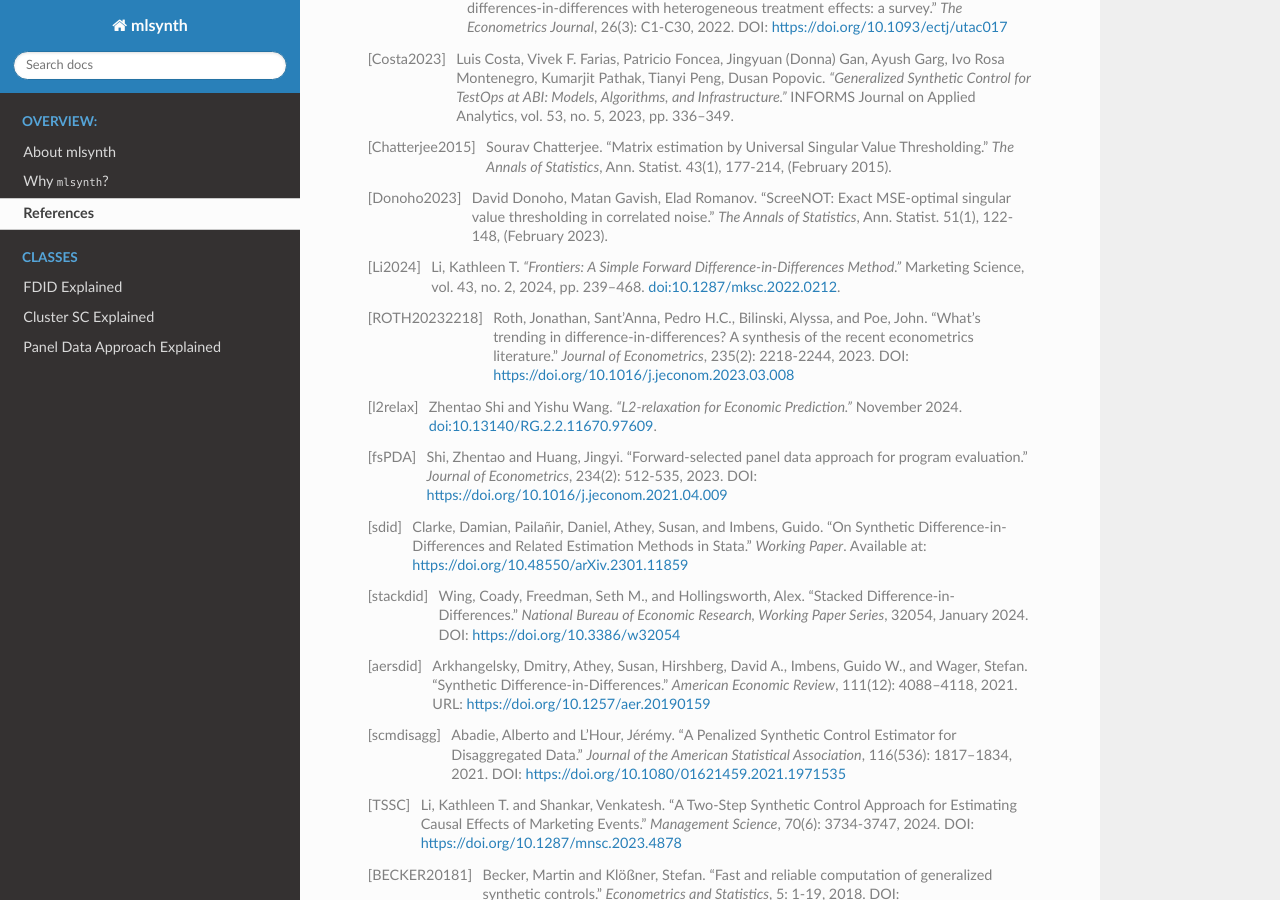
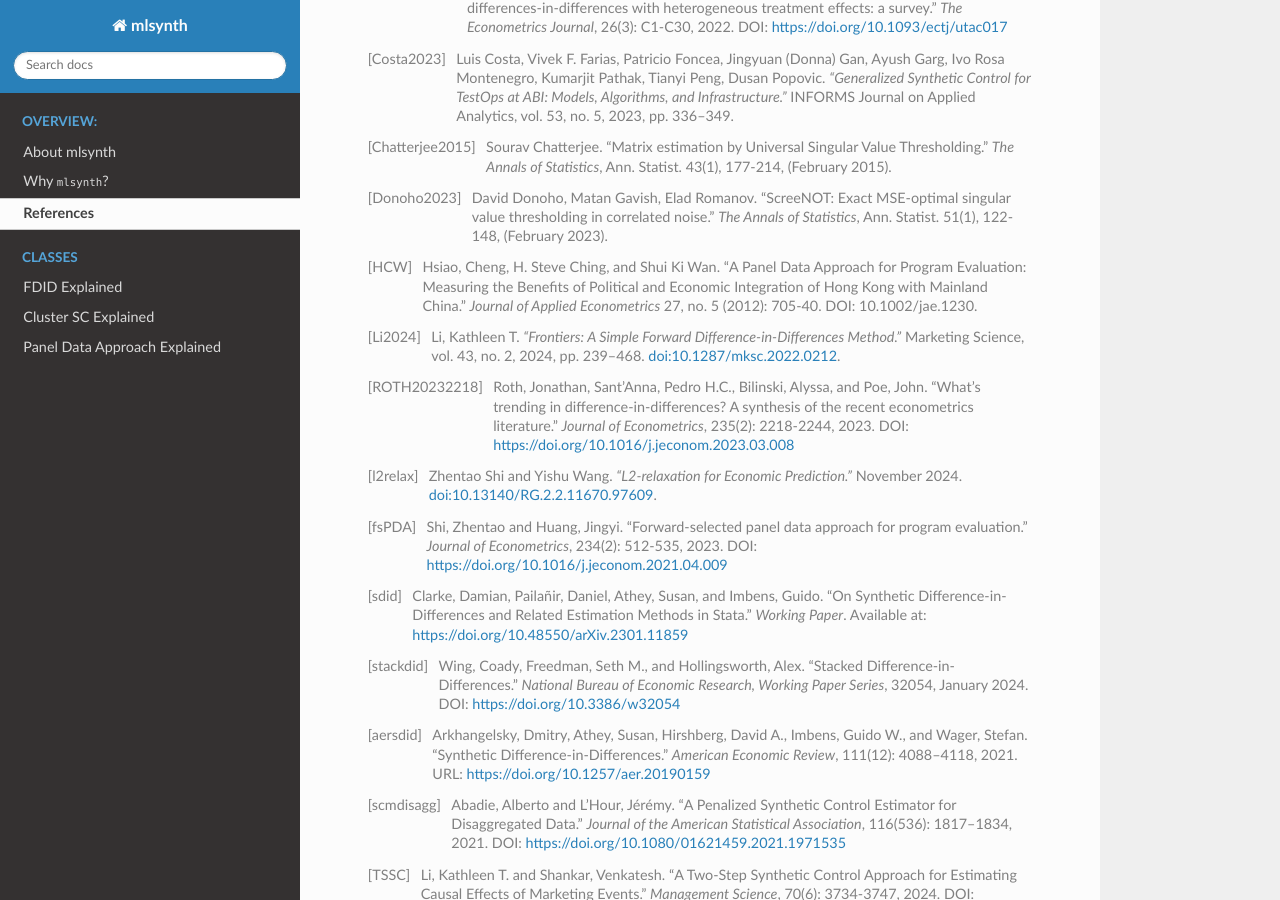
Before and after one commit to jgreathouse9/mlsynth, a Sphinx documentation site: the page built from docs/references.rst, in a window 1280 px wide and 900 px high, scrolled down 540 px. Built offline with Sphinx 7.4.7 and the Read the Docs theme 3.1.0, drawn with Linux system fonts in a browser that asks for light colours; pages that are not in the unit, such as notebooks, are missing from menus.

Commit message:
Update references.rst

```diff
--- a/docs/references.rst
+++ b/docs/references.rst
@@ -27,6 +27,9 @@ References
 .. [Chatterjee2015] Sourav Chatterjee. "Matrix estimation by Universal Singular Value Thresholding." *The Annals of Statistics*, Ann. Statist. 43(1), 177-214, (February 2015).
 
 .. [Donoho2023] David Donoho, Matan Gavish, Elad Romanov. "ScreeNOT: Exact MSE-optimal singular value thresholding in correlated noise." *The Annals of Statistics*, Ann. Statist. 51(1), 122-148, (February 2023).
+
+.. [HCW] Hsiao, Cheng, H. Steve Ching, and Shui Ki Wan. "A Panel Data Approach for Program Evaluation: Measuring the Benefits of Political and Economic Integration of Hong Kong with Mainland China." *Journal of Applied Econometrics* 27, no. 5 (2012): 705-40. DOI: 10.1002/jae.1230.
+
 
 
 .. [Li2024] Li, Kathleen T. *"Frontiers: A Simple Forward Difference-in-Differences Method."* Marketing Science, vol. 43, no. 2, 2024, pp. 239–468. `doi:10.1287/mksc.2022.0212 <https://doi.org/10.1287/mksc.2022.0212>`_.
```
